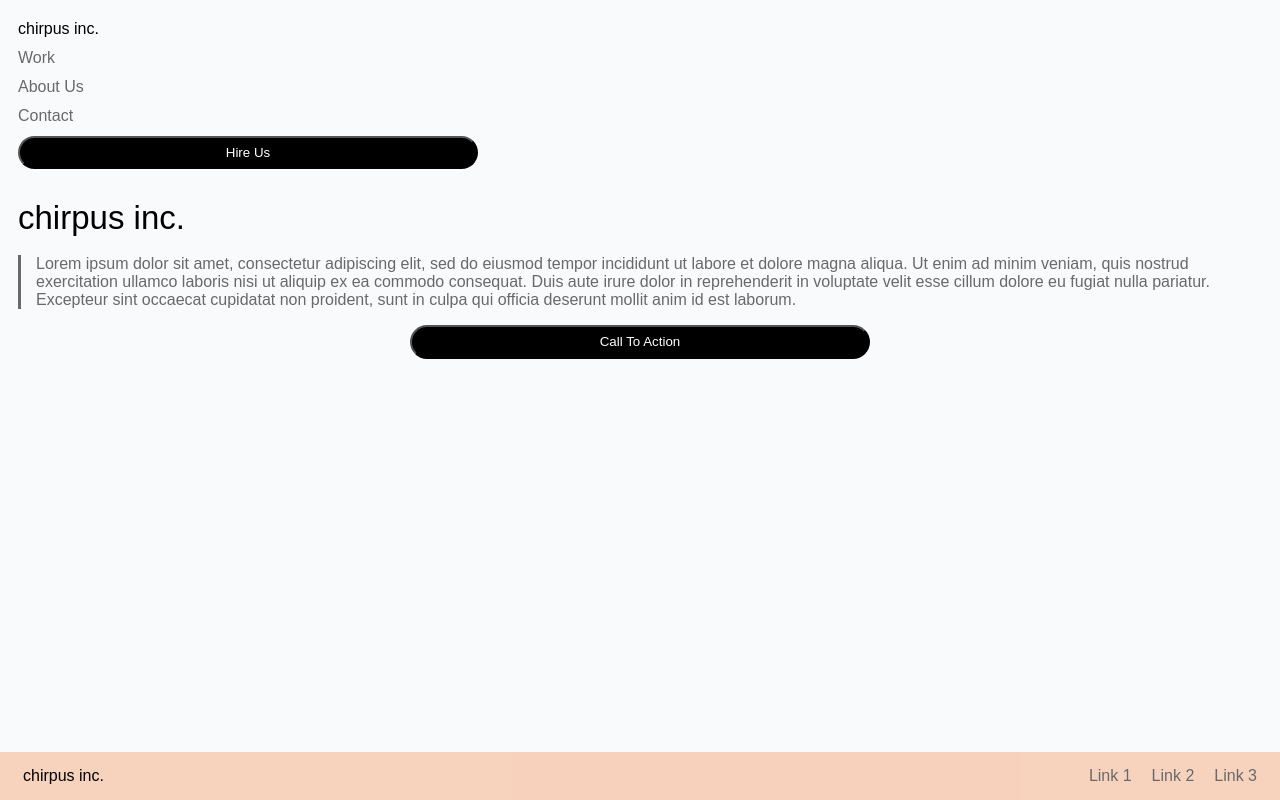
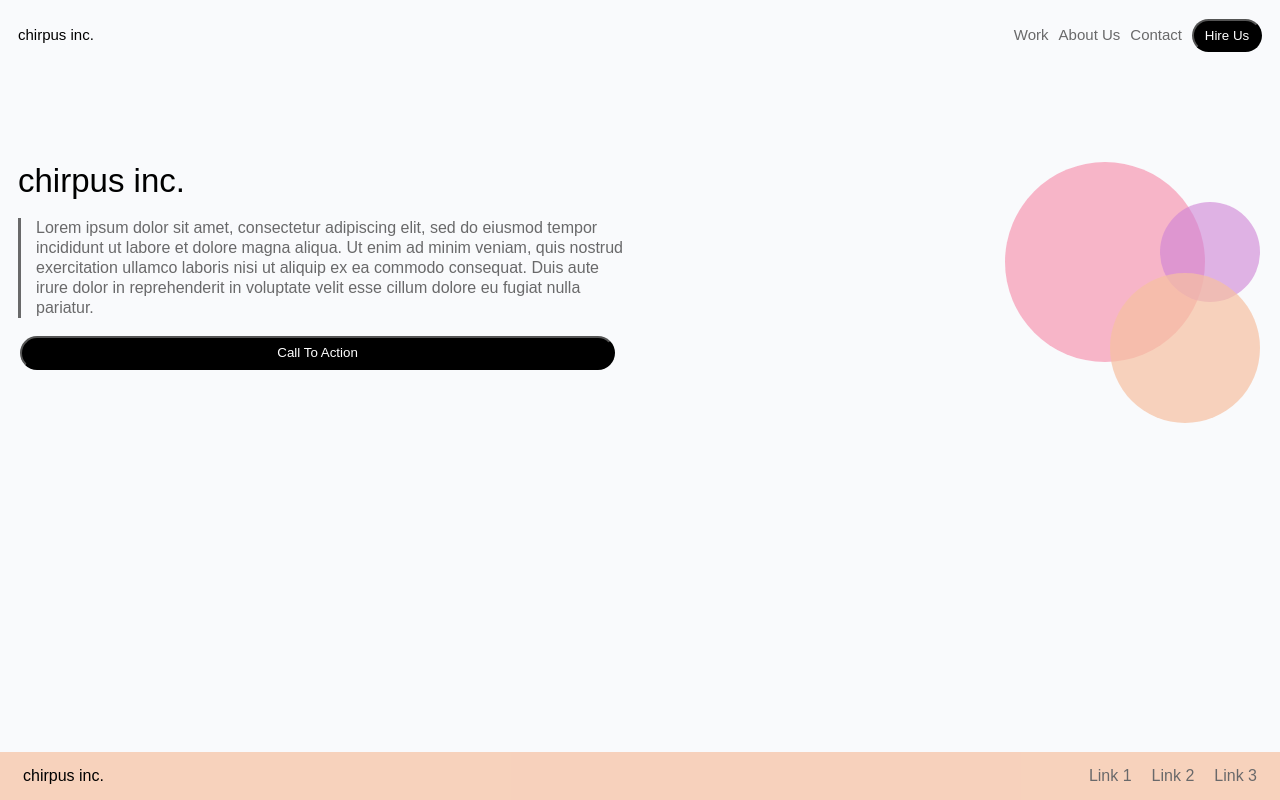
Before and after one commit to AndrewDamas/LabOne, a plain HTML site: page index.html in a window 1280 px wide. Drawn offline with Linux system fonts and the light colour scheme.

Commit message:
labpart2

```diff
--- a/index.html
+++ b/index.html
@@ -13,14 +13,25 @@
 <body>
     <nav>
         <p id=chirpus>chirpus inc.</p>
+        <div id=navdiv>
             <a href=#>Work</a>
             <a href=#>About Us</a>
             <a href=#>Contact</a>
             <a href=#><button id=hireus>Hire Us</button></a>
+        </div>
     </nav>
+    <section>
+        <div id=chirpussection>
             <p id=chirpusinc>chirpus inc.</p>
-    <p id=loremipsum>Lorem ipsum dolor sit amet, consectetur adipiscing elit, sed do eiusmod tempor incididunt ut labore et dolore magna aliqua. Ut enim ad minim veniam, quis nostrud exercitation ullamco laboris nisi ut aliquip ex ea commodo consequat. Duis aute irure dolor in reprehenderit in voluptate velit esse cillum dolore eu fugiat nulla pariatur. Excepteur sint occaecat cupidatat non proident, sunt in culpa qui officia deserunt mollit anim id est laborum.</p></p>
+            <p id=loremipsum>Lorem ipsum dolor sit amet, consectetur adipiscing elit, sed do eiusmod tempor incididunt ut labore et dolore magna aliqua. Ut enim ad minim veniam, quis nostrud exercitation ullamco laboris nisi ut aliquip ex ea commodo consequat. Duis aute irure dolor in reprehenderit in voluptate velit esse cillum dolore eu fugiat nulla pariatur.</p>
             <a href=#><button id=calltoaction>Call To Action</button></a>
+        </div>
+        <div id=circles>
+            <div id=pink></div>
+            <div id=purple></div>
+            <div id=orange></div>
+        </div>
+    </section>
     <footer>
         <p id=chirpusfooter>chirpus inc.</p>
         <div id=linkonetwothree>
--- a/styles.css
+++ b/styles.css
@@ -11,7 +11,13 @@ nav {
     display: flex;
     flex-direction: column;
     row-gap: 11px;
-    margin: 20px 0px 0px 18px
+    margin: 20px 0px 0px 18px;
+}
+
+#navdiv {
+    display: flex;
+    flex-direction: column;
+    line-height: 30px;
 }
 
 #chirpus {
@@ -27,9 +33,10 @@ a {
     background-color: #000;
     border-color: #000;
     border-radius: 20px;
-    width: 460px;
+    width: 94vw;
     height: 2.5em;
     color: #FFF;
+    margin: 10px 0px 0px 0px;
 }
 
 #chirpusinc {
@@ -42,11 +49,12 @@ a {
     color: #69696a;
     border-left: 3px solid #69696a;
     padding-left: 15px;
+    line-height: 20px;
 }
 
 #calltoaction {
     display: block;
-    margin: 0 auto;
+    margin: 18px auto 0px auto;
     background-color: #000;
     border-color: #000;
     border-radius: 20px;
@@ -75,3 +83,89 @@ footer {
     display: flex;
     column-gap: 20px;
 }
+
+@media only screen and (min-width: 768px) {
+
+    nav {
+        display: flex;
+        flex-direction: row;
+        justify-content: space-between;
+        font-size: 15px;
+    }
+
+    #chirpus {
+        margin: 6px 0px 0px 0px;
+    }
+
+    #navdiv {
+        flex-direction: row;
+        margin: 0px 18px 0px 0px;
+        column-gap: 10px;
+    }
+
+    #hireus {
+        width: 70px;
+        margin: -10px 0px 0px 0px;
+    }
+
+    #chirpussection {
+        width: 50vw;
+        margin: 110px 0px 0px 0px;
+    }
+
+    #chirpusinc {
+        margin: 0px 0px 0px 18px;
+    }
+
+    #calltoaction {
+        margin: 18px 0px 0px 20px;
+        width: 93%;
+    }
+
+    section {
+        display: flex;
+        flex-direction: row;
+        justify-content: space-between;
+    }
+
+    #circles {
+        width: 50vw;
+        position: relative;
+        margin: 110px 0px 0px 0px;
+    }
+
+    #pink {
+        position: absolute;
+        background-color: rgba(247, 136, 167, .6);
+        width: 200px;
+        height: 200px;
+        border-radius: 100%;
+        top: 0px;
+        right: 75px;
+    }
+
+    #purple {
+        position: absolute;
+        background-color: rgba(207, 130, 213, .6);
+        width: 100px;
+        height: 100px;
+        border-radius: 100%;
+        top: 40px;
+        right: 20px;
+    }
+
+    #orange {
+        position: absolute;
+        background-color: rgba(247, 193, 162, .7);
+        width: 150px;
+        height: 150px;
+        border-radius: 100%;
+        top: 111px;
+        right: 20px;
+    }
+
+    a:hover {
+        color: black;
+    }
+
+}
```
Lines whose indentation alone changed are shown as unchanged.
